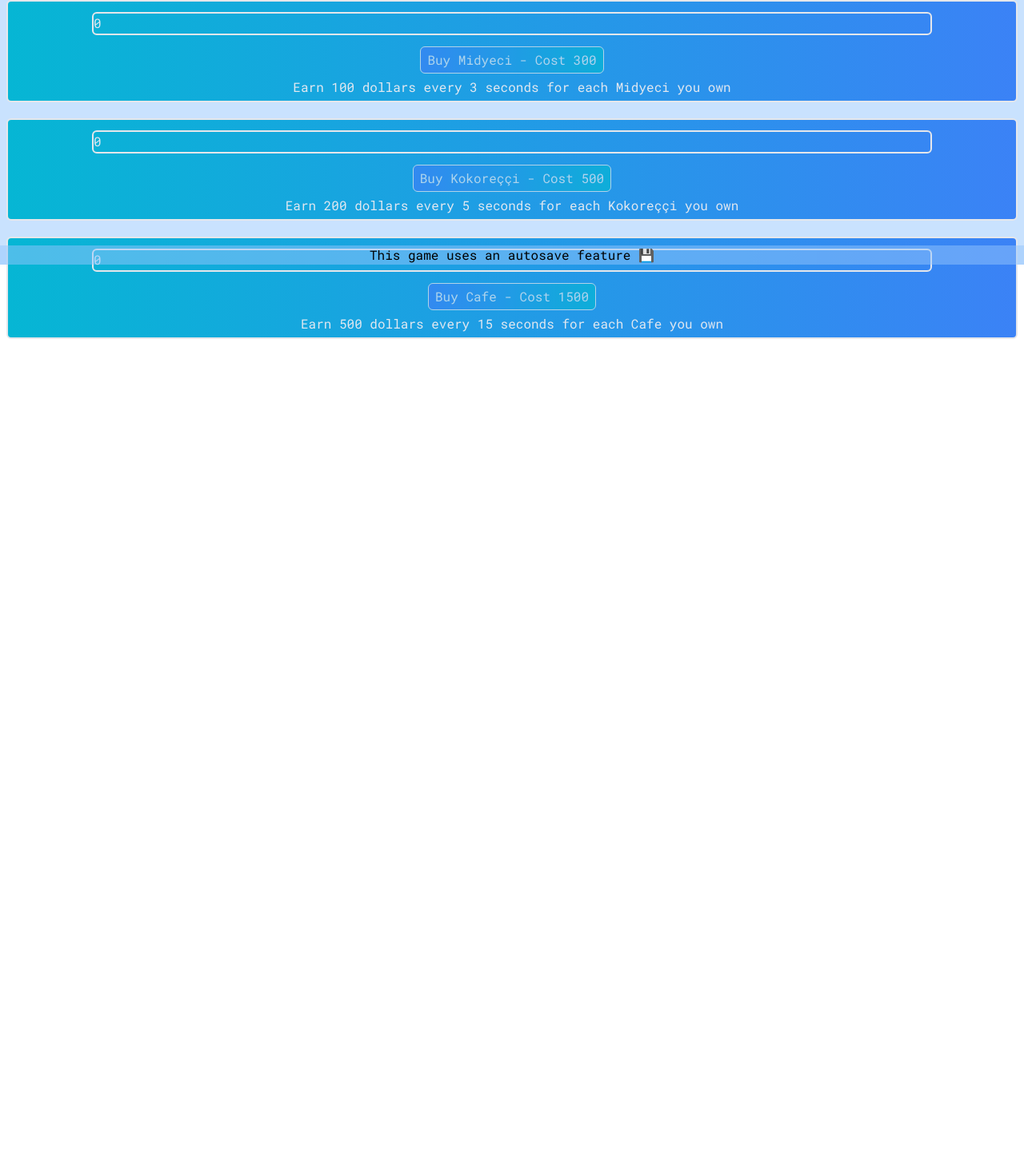
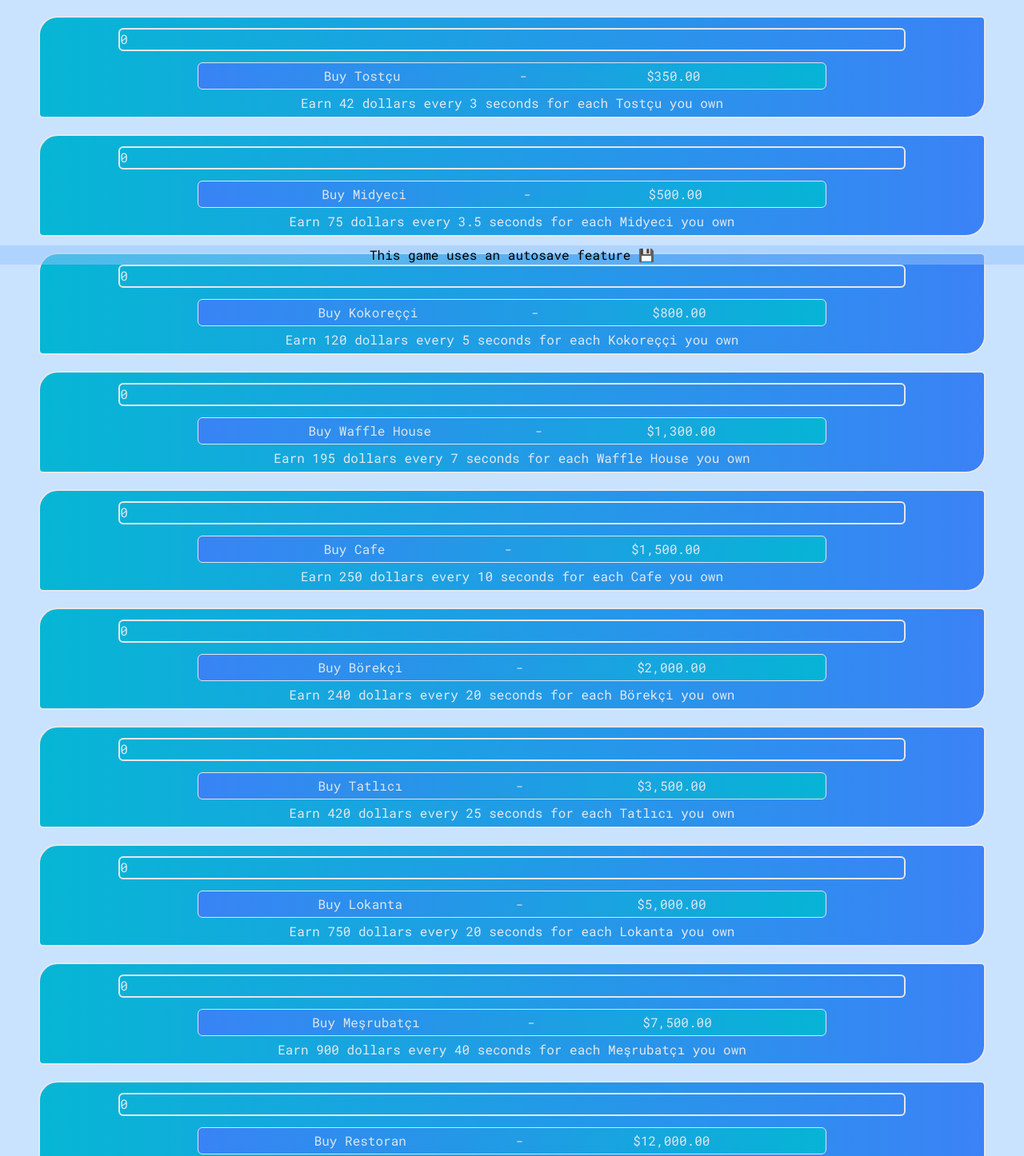
Before and after one commit to ogiboy/idler-game, a Next.js app: page / in a window 1280 px wide. Shown: the part 469-1915 px from the top of the page at 80% size. Before the commit the page ends 893 px from the top, so only its background shows below. Built offline with nearby package versions, Linux system fonts and the light colour scheme.

Commit message:
new vendors & border change

```diff
--- a/src/components/Game.jsx
+++ b/src/components/Game.jsx
@@ -5,6 +5,7 @@ import Header from './Header'
 import Footer from './Footer'
 import Loading from './Loading'
 import PoorPlayer from './PoorPlayer'
+import Saving from './Saving'
 
 import { useState, useEffect } from 'react'
 import { useDispatch, useSelector } from 'react-redux'
@@ -18,7 +19,6 @@ import {
   saveData,
   setIsSaved,
 } from '@/features/game/gameSlice'
-import Saving from './Saving'
 
 const Game = () => {
   const [isClient, setIsClient] = useState(false)
@@ -113,24 +113,26 @@ const Game = () => {
   }).format(money)
 
   return (
-    <div className="cursor-default bg-blue-300/50 h-screen w-screen select-none">
+    <div className="cursor-default bg-blue-300/50 h-full w-screen select-none">
       {isClient ? (
-        <div className="text-center w-full">
+        <div className="text-center w-full h-full">
           <Header formattedMoney={formattedMoney} handleReset={handleReset} />
           <hr />
           <h2 className="underline tracking-wider text-lg text-blue-900">
             Your buildings
           </h2>
+          <div className="h-full m-10">
             {buildings &&
               buildings.map((building) => {
                 return (
                   <Vendor
-                  key={building.id}
+                    key={building.name}
                     building={building}
                     handlePurchase={handlePurchase}
                   />
                 )
               })}
+          </div>
           {isSaved && <Saving />}
           <PoorPlayer />
           <Footer />
--- a/src/components/Vendor.jsx
+++ b/src/components/Vendor.jsx
@@ -16,8 +16,13 @@ const Vendor = ({ building, handlePurchase }) => {
     return () => api.stop()
   }, [building.number, api])
 
+  const formattedMoney = new Intl.NumberFormat('en-Us', {
+    style: 'currency',
+    currency: 'USD',
+  }).format(building.cost)
+
   return (
-    <div className="border-2 rounded-md flex flex-col items-center justify-evenly min-h-32 mx-2 my-5 bg-gradient-to-r from-cyan-500 to-blue-500">
+    <div className="border-2 rounded-md rounded-tl-3xl rounded-br-3xl flex flex-col items-center justify-evenly min-h-32 mx-2 my-5 bg-gradient-to-r from-cyan-500 to-blue-500">
       <div className="w-5/6 border-2 rounded-md my-2">
         <animated.div
           className="text-slate-200 bg-gradient-to-r from-blue-500 to-blue-300"
@@ -28,9 +33,11 @@ const Vendor = ({ building, handlePurchase }) => {
       </div>
       <button
         onClick={() => handlePurchase(building.id)}
-        className="bg-gradient-to-l hover:bg-gradient-to-r from-cyan-500 to-blue-500 border rounded-md text-slate-200 py-1 px-2 animate-pulse hover:animate-none"
+        className="bg-gradient-to-l hover:bg-gradient-to-r from-cyan-500 to-blue-500 border rounded-md text-slate-200 py-1 px-2 animate-pulse hover:animate-none w-4/6 flex justify-evenly items-center"
       >
-        Buy {building.name} - Cost {building.cost}
+        <span>Buy {building.name}</span>
+        <span>-</span>
+        <span>{formattedMoney}</span>
       </button>
       <p className="text-slate-200">
         Earn {building.income} dollars every {building.duration / 1000} second
--- a/src/features/game/gameSlice.js
+++ b/src/features/game/gameSlice.js
@@ -5,44 +5,95 @@ import Cookies from 'js-cookie'
 const startingMoney = 50
 const startingState = [
   {
-    id: 0,
-    name: 'Simitçi',
+    name: 'Çaycı',
     cost: 50,
     number: 0,
-    income: 10,
+    income: 6,
     duration: 1000,
   },
   {
-    id: 1,
-    name: 'Tostçu',
+    name: 'Simitçi',
     cost: 150,
     number: 0,
-    income: 30,
+    income: 18,
     duration: 2000,
   },
   {
-    id: 2,
-    name: 'Midyeci',
-    cost: 300,
+    name: 'Tostçu',
+    cost: 350,
     number: 0,
-    income: 100,
+    income: 42,
     duration: 3000,
   },
   {
-    id: 3,
-    name: 'Kokoreççi',
+    name: 'Midyeci',
     cost: 500,
     number: 0,
-    income: 200,
+    income: 75,
+    duration: 3500,
+  },
+  {
+    name: 'Kokoreççi',
+    cost: 800,
+    number: 0,
+    income: 120,
     duration: 5000,
   },
   {
-    id: 4,
+    name: 'Waffle House',
+    cost: 1300,
+    number: 0,
+    income: 195,
+    duration: 7000,
+  },
+  {
     name: 'Cafe',
     cost: 1500,
     number: 0,
-    income: 500,
-    duration: 15000,
+    income: 250,
+    duration: 10000,
+  },
+  {
+    name: 'Lokanta',
+    cost: 5000,
+    number: 0,
+    income: 750,
+    duration: 20000,
+  },
+  {
+    name: 'Börekçi',
+    cost: 2000,
+    number: 0,
+    income: 240,
+    duration: 20000,
+  },
+  {
+    name: 'Tatlıcı',
+    cost: 3500,
+    number: 0,
+    income: 420,
+    duration: 25000,
+  },
+  {
+    name: 'Meşrubatçı',
+    cost: 7500,
+    number: 0,
+    income: 900,
+    duration: 40000,
+  },
+  {
+    name: 'Restoran',
+    cost: 12000,
+    number: 0,
+    income: 1440,
+    duration: 50000,
+  },
+  {
+    name: 'Otel',
+    cost: 20000,
+    number: 0,
+    income: 2400,
+    duration: 60000,
   },
 ]
 
@@ -51,7 +102,9 @@ const savedBuildings = Cookies.get('buildings')
 
 const initialState = {
   money: savedMoney ? savedMoney : startingMoney,
-  buildings: savedBuildings ? JSON.parse(savedBuildings) : startingState,
+  buildings: savedBuildings
+    ? JSON.parse(savedBuildings).sort((a, b) => a.cost - b.cost)
+    : startingState.sort((a, b) => a.cost - b.cost),
   isPlayerPoor: false,
   isLoaded: false,
   isSaved: false,
```
Lines whose indentation alone changed are shown as unchanged.
